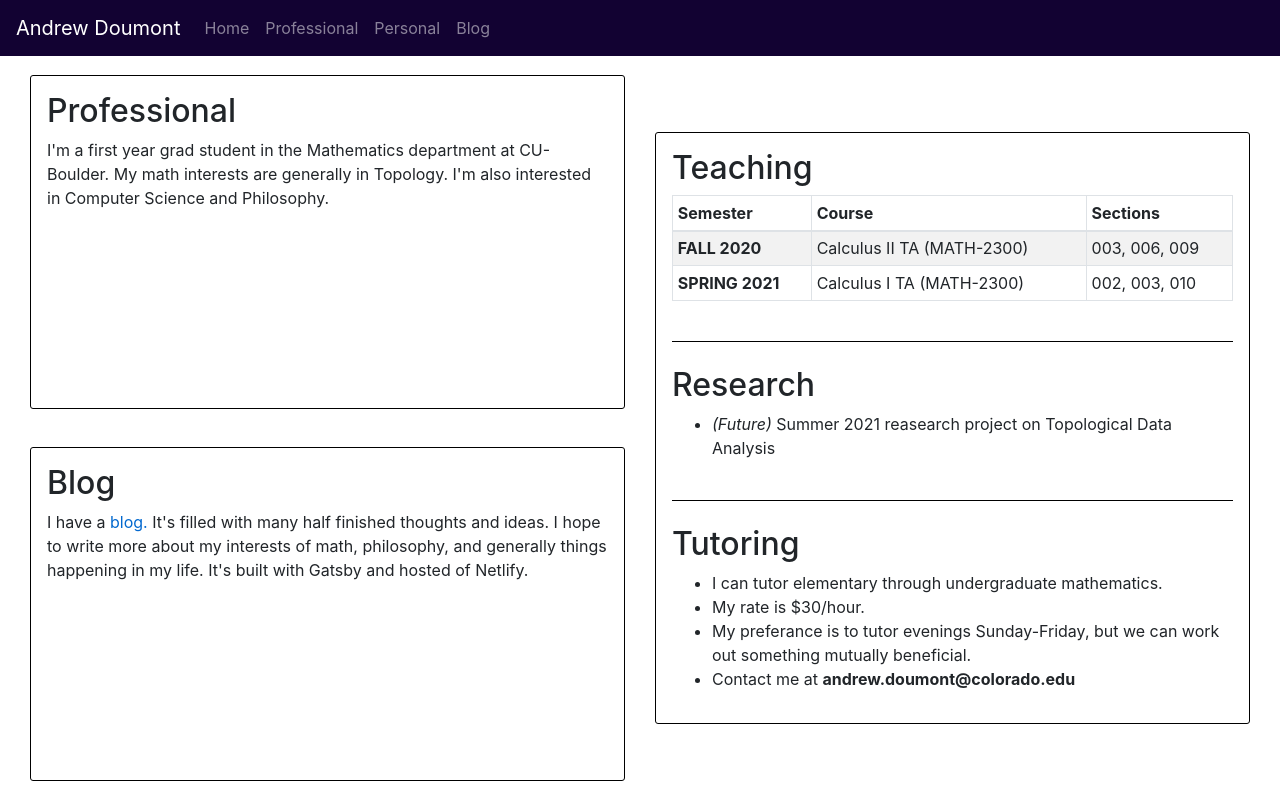
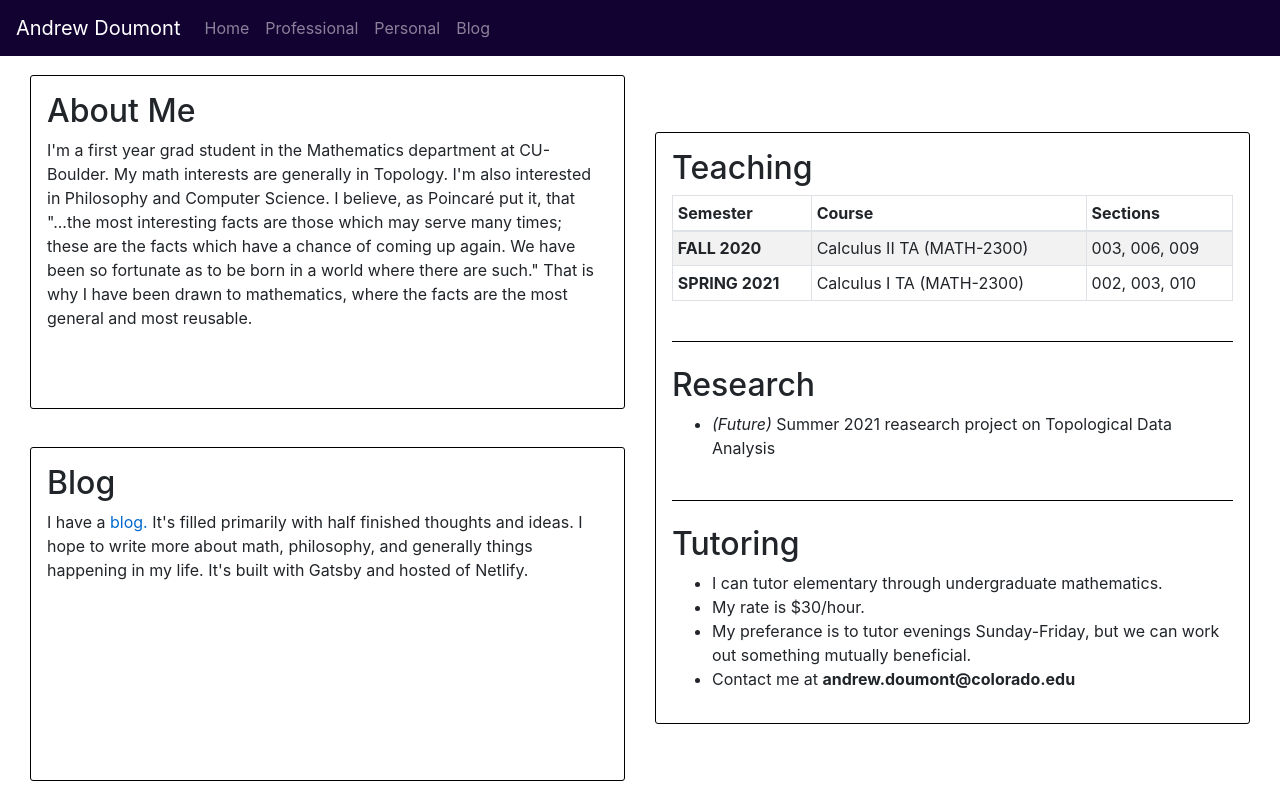
Before and after one commit to AndrewWD1/site, a React (Create React App) app: page /professional in a window 1280 px wide. Built offline with nearby package versions, Linux system fonts and the light colour scheme.

Commit message:
update professional page

```diff
--- a/src/pages/Professional/Professional.tsx
+++ b/src/pages/Professional/Professional.tsx
@@ -13,11 +13,16 @@ const ContainerStyle: CSSProperties = {
 const Professional = () => (
   <Template>
     <Container style={ContainerStyle}>
-      <h2>Professional</h2>
+      <h2>About Me</h2>
       <p>
         I'm a first year grad student in the Mathematics department at
         CU-Boulder. My math interests are generally in Topology. I'm also
-        interested in Computer Science and Philosophy.
+        interested in Philosophy and Computer Science. I believe, as
+        Poincar&eacute; put it, that "...the most interesting facts are those
+        which may serve many times; these are the facts which have a chance of
+        coming up again. We have been so fortunate as to be born in a world
+        where there are such." That is why I have been drawn to mathematics,
+        where the facts are the most general and most reusable.
       </p>
     </Container>
 
@@ -34,11 +39,12 @@ const Professional = () => (
       <div style={{ borderTop: "1px solid black" }}></div>
       <br />
       <h2>Research</h2>
-        <ul>
-          <li>
-            <i>(Future)</i> Summer 2021 reasearch project on Topological Data Analysis
-          </li>
-        </ul>
+      <ul>
+        <li>
+          <i>(Future)</i> Summer 2021 reasearch project on Topological Data
+          Analysis
+        </li>
+      </ul>
       <br />
       <div style={{ borderTop: "1px solid black" }}></div>
       <br />
@@ -58,9 +64,8 @@ const Professional = () => (
 
     <Container style={ContainerStyle}>
       <h2>Blog</h2>I have a{" "}
-      <a href="https://andrewdoumont.netlify.app">blog.</a> It's filled with
-      many half finished thoughts and ideas. I hope to write more about my
-      interests of math, philosophy, and generally things happening in my life.
+      <a href="https://andrewdoumont.netlify.app">blog.</a> It's filled primarily
+      with half finished thoughts and ideas. I hope to write more about math, philosophy, and generally things happening in my life.
       It's built with Gatsby and hosted of Netlify.
     </Container>
   </Template>
```
